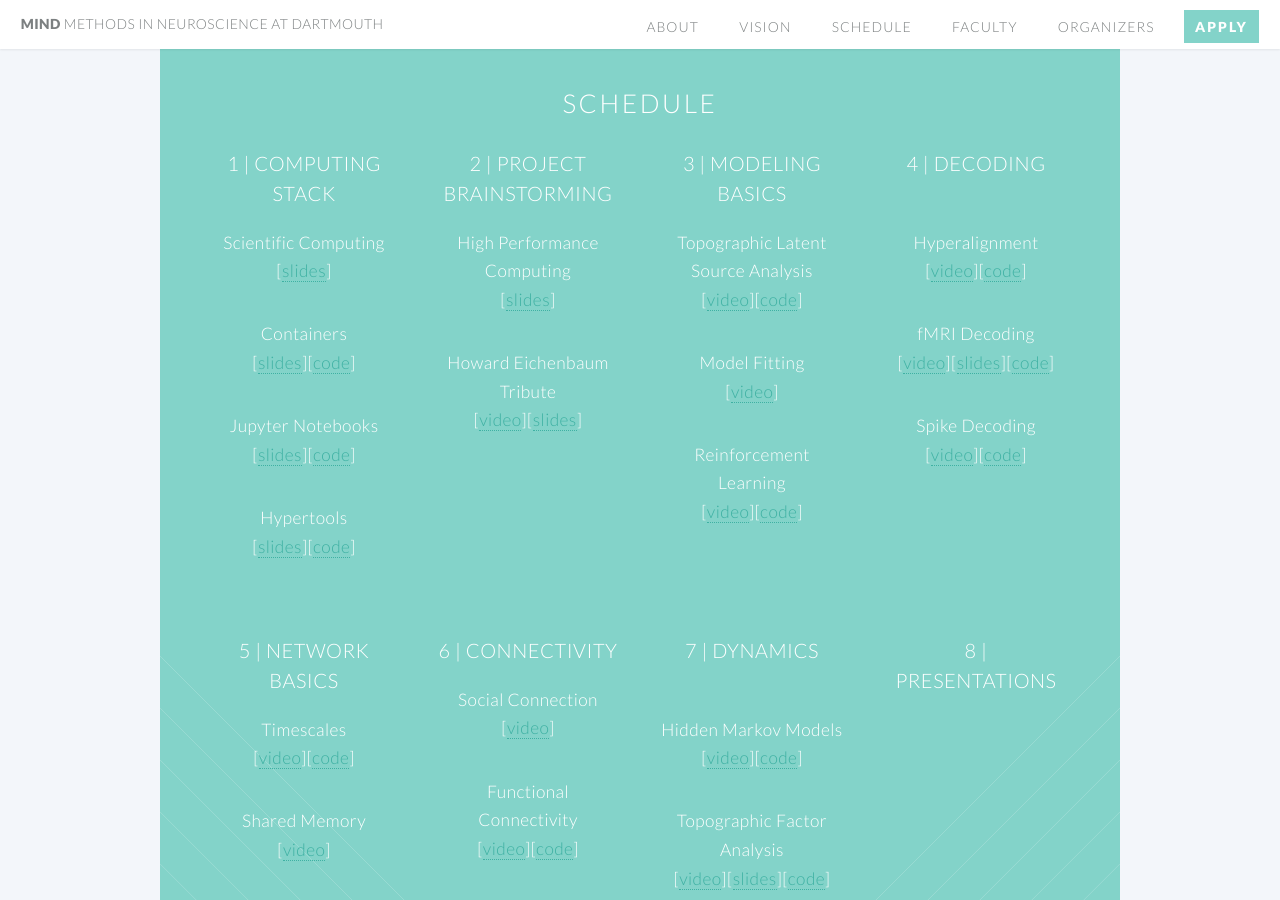
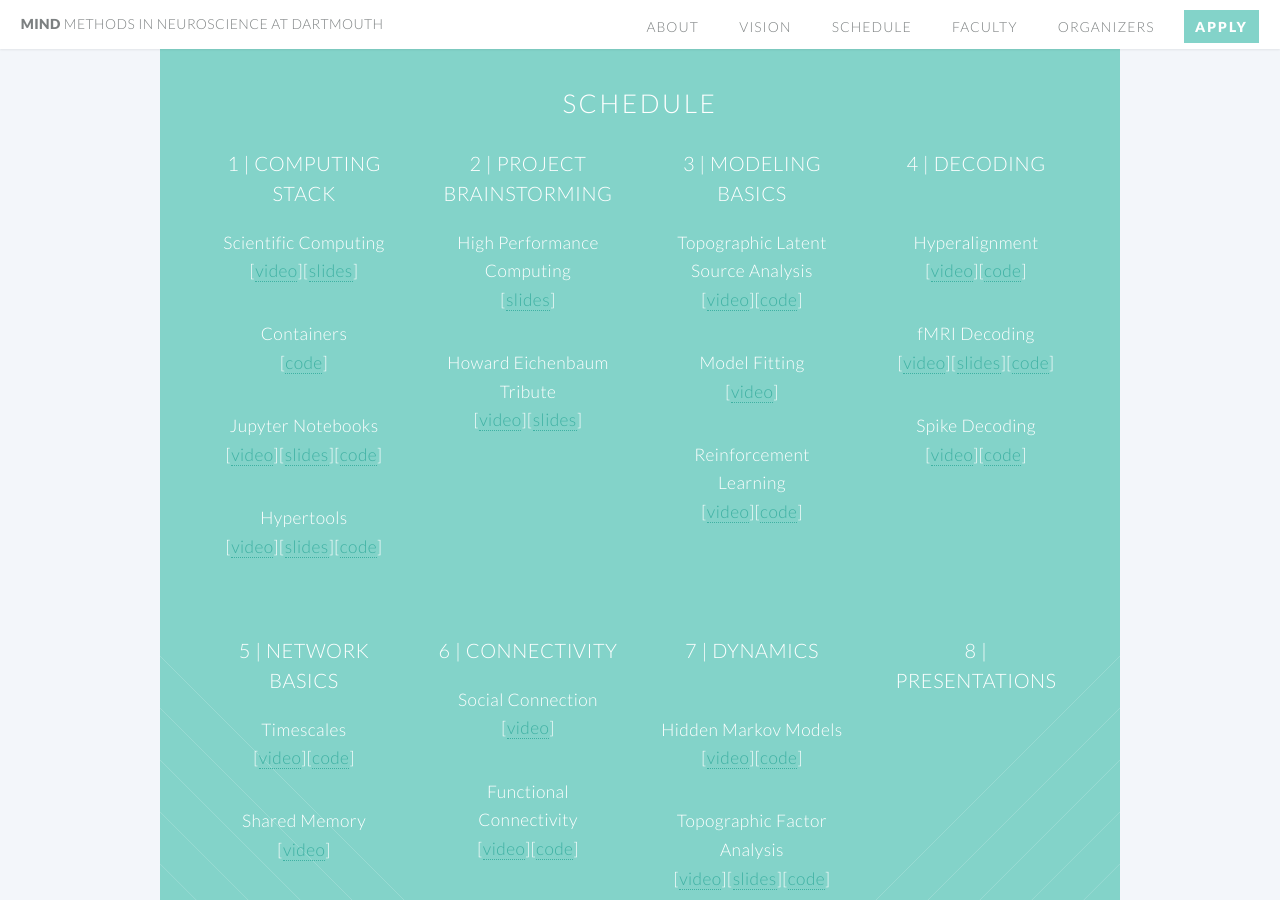
Before and after one commit to Summer-MIND/Summer-MIND.github.io, a Jekyll site: the page built from index.html, in a window 1280 px wide and 900 px high, scrolled down 1465 px. Built offline with Jekyll 4.4.1, drawn with Linux system fonts in a browser that asks for light colours; comment, search, counter and statistics services are not loaded.

Commit message:
Added more videos

```diff
--- a/index.html
+++ b/index.html
@@ -55,10 +55,10 @@ layout: landing-page
 										<h3>1 | Computing Stack</h3>
 									</header>
 									<ul>
-										<li><p>Scientific Computing<br>[<a href="https://github.com/Summer-MIND/mind_2017/blob/master/Lectures/Chang_ScientificComputing_MIND2017.pdf">slides</a>]</p></li>
-										<li><p>Containers<br>[<a href="">slides</a>][<a href="https://github.com/Summer-MIND/mind-tools">code</a>]</p></li>
-										<li><p>Jupyter Notebooks<br>[<a href="http://nbviewer.jupyter.org/format/slides/github/dartmouth-brainhack-2017/IntroToJupyter/blob/master/Intro_To_Jupyter_Notebooks.ipynb#/">slides</a>][<a href="https://github.com/dartmouth-brainhack-2017/IntroToJupyter/tree/9a2cca0a88b837745430b234a3002ba6165ed6ce">code</a>]</p></li>
-										<li><p>Hypertools<br>[<a href="https://github.com/Summer-MIND/mind_2017/blob/master/Lectures/hypertools.pdf">slides</a>][<a href="http://hypertools.readthedocs.io/en/latest/">code</a>]</p></li>
+										<li><p>Scientific Computing<br>[<a href="https://youtu.be/p1eT0kleeJs">video</a>][<a href="https://github.com/Summer-MIND/mind_2017/blob/master/Lectures/Chang_ScientificComputing_MIND2017.pdf">slides</a>]</p></li>
+										<li><p>Containers<br>[<a href="https://github.com/Summer-MIND/mind-tools">code</a>]</p></li>
+										<li><p>Jupyter Notebooks<br>[<a href="https://youtu.be/gofxewOS9Gg">video</a>][<a href="http://nbviewer.jupyter.org/format/slides/github/dartmouth-brainhack-2017/IntroToJupyter/blob/master/Intro_To_Jupyter_Notebooks.ipynb#/">slides</a>][<a href="https://github.com/dartmouth-brainhack-2017/IntroToJupyter/tree/9a2cca0a88b837745430b234a3002ba6165ed6ce">code</a>]</p></li>
+										<li><p>Hypertools<br>[<a href="https://youtu.be/hb_ER9RGtOM">video</a>][<a href="https://github.com/Summer-MIND/mind_2017/blob/master/Lectures/hypertools.pdf">slides</a>][<a href="http://hypertools.readthedocs.io/en/latest/">code</a>]</p></li>
 									</ul>
 								</section>
 							</div>
@@ -69,7 +69,7 @@ layout: landing-page
 								</header>
 								<ul>
 									<li><p>High Performance Computing<br>[<a href="https://github.com/Summer-MIND/mind_2017/blob/master/Lectures/Hudson_Discovery_MIND2017.pdf">slides</a>]</p></li>
-									<li><p>Howard Eichenbaum Tribute<br>[<a href="">video</a>][<a href="https://github.com/Summer-MIND/mind_2017/blob/master/Lectures/vandermeer_kemere_eichenbaum_MIND2017.pdf">slides</a>]</p></li>
+									<li><p>Howard Eichenbaum Tribute<br>[<a href="https://youtu.be/BcbYFMZo3Ls">video</a>][<a href="https://github.com/Summer-MIND/mind_2017/blob/master/Lectures/vandermeer_kemere_eichenbaum_MIND2017.pdf">slides</a>]</p></li>
 							</section>
 						</div>
             <div class="3u">
```
